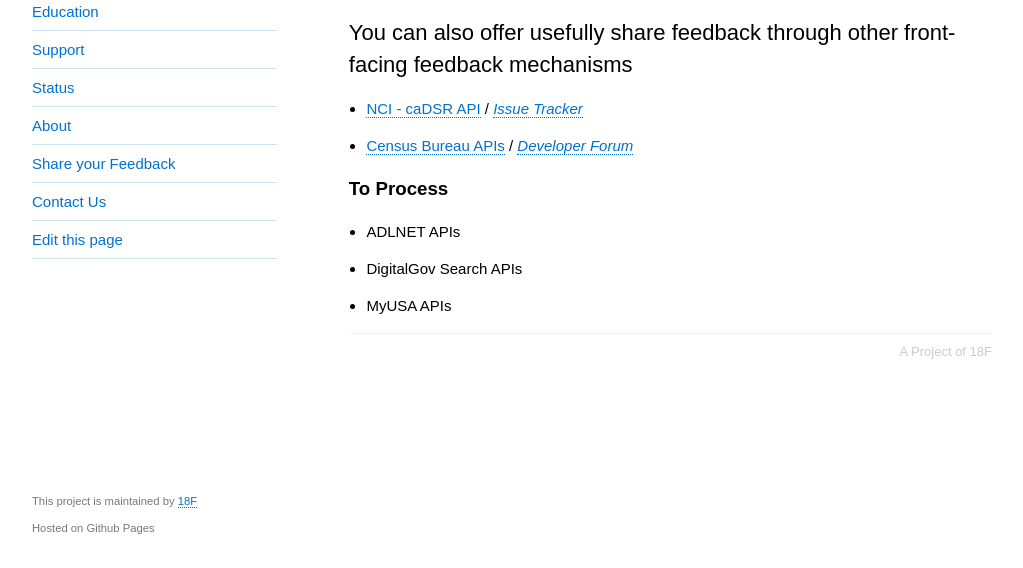
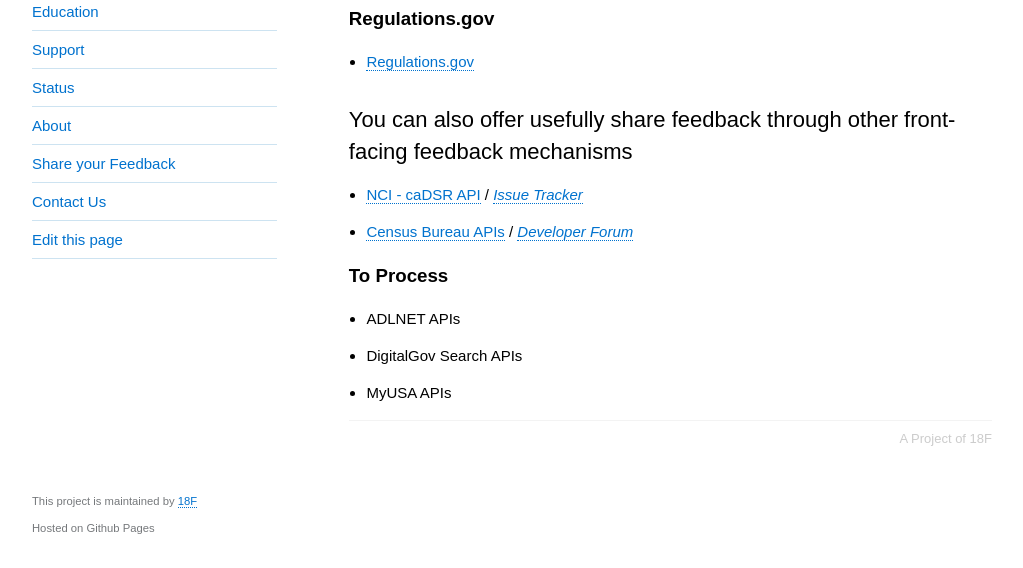
Before and after one commit to 18F/API-All-the-X, a Jekyll site: the page built from pages/give_feedback.md, in a window 1280 px wide and 900 px high, scrolled down 960 px, cut to the strip 332-900 px from the top of the window. Shown: the whole strip, without its empty margins (128-1151 px from the left). Built offline with Jekyll 4.4.1, drawn with Linux system fonts in a browser that asks for light colours.

Commit message:
adding regulations.gov

```diff
--- a/pages/give_feedback.md
+++ b/pages/give_feedback.md
@@ -41,6 +41,9 @@
 ### ForeignAssistance.gov
 * [ForeignAssistance.gov](https://github.com/foreignassistance/FAD.API/issues)
 
+### Regulations.gov
+* [Regulations.gov](http://regulationsgov.github.io/developers/)
+
 ## You can also offer usefully share feedback through other front-facing feedback mechanisms
 * [NCI - caDSR API](https://wiki.nci.nih.gov/display/caDSR/caDSR+APIs) / *[Issue Tracker](https://tracker.nci.nih.gov/browse/CADSRAPI)*
 * [Census Bureau APIs](http://www.census.gov/developers/) / *[Developer Forum](http://apiforum.ideascale.com/)*
```
